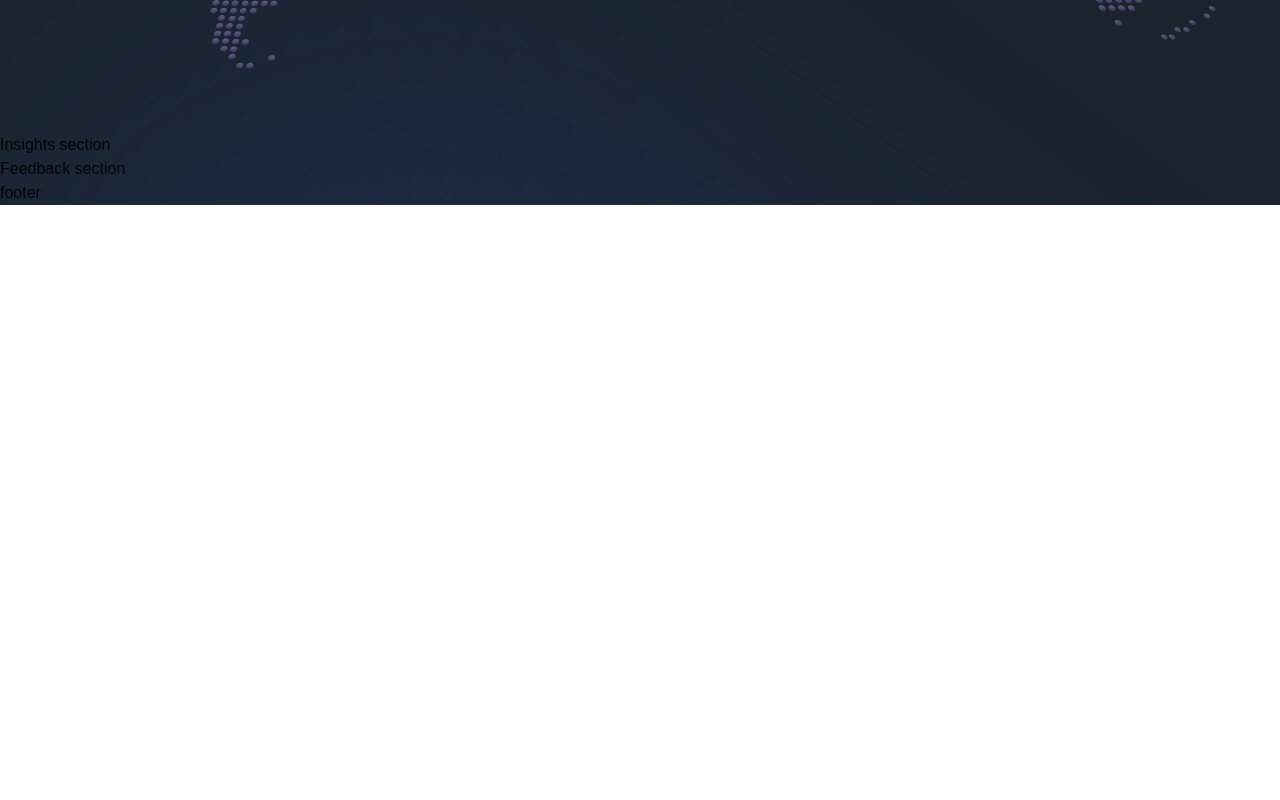
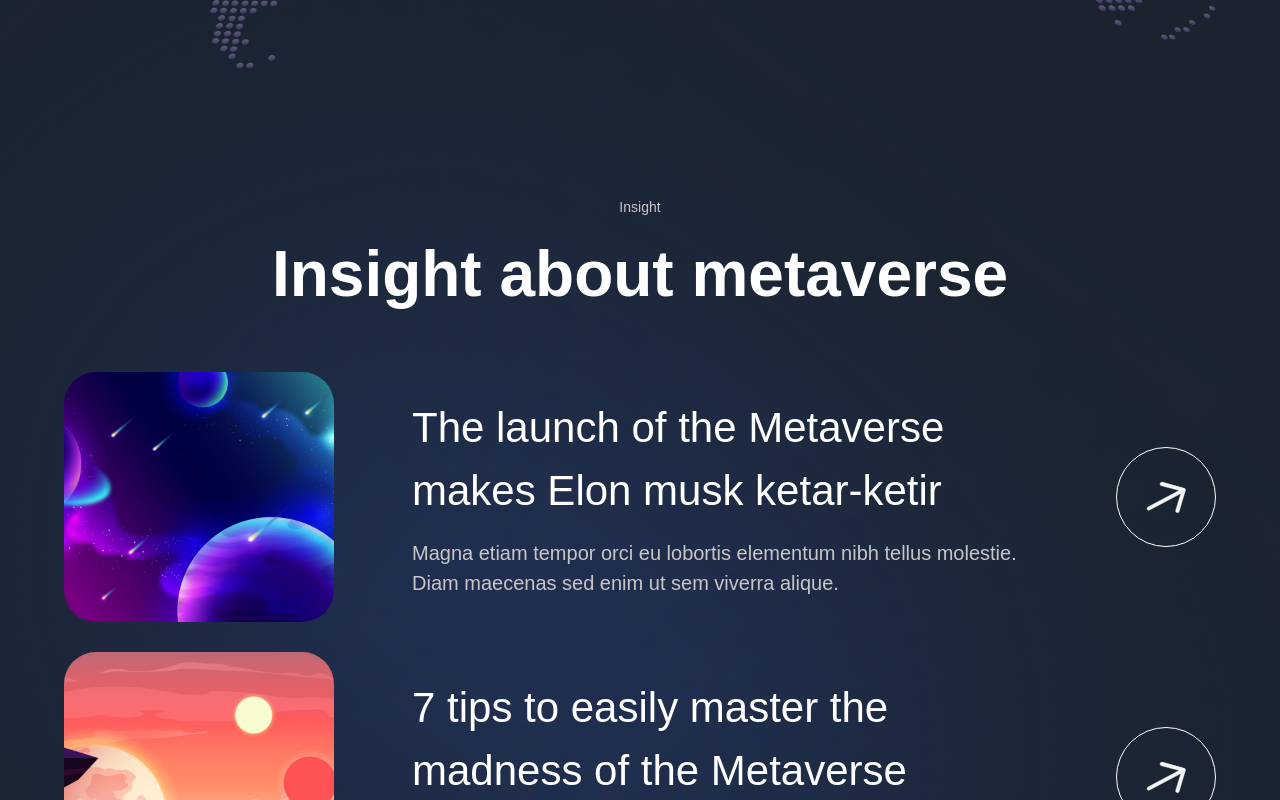
Before and after one commit to Horleryheancarh/metaverse_project, a Next.js app: page / in a window 1280 px wide. Shown: the part 5020-5820 px from the top of the page. Before the commit the page ends 5225 px from the top, so only its background shows below. Built offline with nearby package versions, Linux system fonts and the light colour scheme; a web font is replaced by a local one.

Commit message:
added insight section

```diff
--- a/components/InsightCard.jsx
+++ b/components/InsightCard.jsx
@@ -1,9 +1,34 @@
 'use client';
 
-const InsightCard = () => (
-  <div>
-    Insight Card
-  </div>
+import { motion } from 'framer-motion';
+
+import { fadeIn } from '../utils/motion';
+
+const InsightCard = ({ imgUrl, title, subtitle, index }) => (
+  <motion.div
+    variants={fadeIn('up', 'spring', index * 0.5, 1)}
+    className="flex md:flex-row flex-col gap-4"
+  >
+    <img
+      src={imgUrl}
+      alt="planet"
+      className="md:w-[270px] w-full h-[250px] rounded-[32px] object-cover"
+    />
+    <div className="w-full flex justify-between items-center">
+      <div className="flex-1 md:ml-[62px] flex flex-col max-w-[650px]">
+        <h4 className="font-normal lg:text-[42px] text-[26px] text-white">{title}</h4>
+        <p className="mt-[16px] font-normal lg:text-[20px] text-[14px] text-secondary-white">{subtitle}</p>
+      </div>
+
+      <div className="lg:flex hidden items-center justify-center w-[100px] h-[100px] rounded-full bg-transparent border-[1px] border-white">
+        <img
+          src="arrow.svg"
+          alt="arrow"
+          className="w-[40%] h-[40%] object-contain"
+        />
+      </div>
+    </div>
+  </motion.div>
 );
 
 export default InsightCard;
--- a/sections/Insights.jsx
+++ b/sections/Insights.jsx
@@ -1,8 +1,39 @@
 'use client';
 
+import { motion } from 'framer-motion';
+
+import styles from '../styles';
+import { staggerContainer } from '../utils/motion';
+import { InsightCard, TitleText, TypingText } from '../components';
+import { insights } from '../constants';
+
 const Insights = () => (
-  <section>
-    Insights section
+  <section className={`${styles.paddings} relative z-10`}>
+    <motion.div
+      variants={staggerContainer}
+      initial="hidden"
+      whileInView="show"
+      viewport={{ once: false, amount: 0.25 }}
+      className={`${styles.innerWidth} mx-auto flex flex-col`}
+    >
+      <TypingText
+        title="Insight"
+        textStyles="text-center"
+      />
+      <TitleText
+        title="Insight about metaverse"
+        textStyles="text-center"
+      />
+      <div className="mt-[50px] flex flex-col gap-[30px]">
+        {insights.map((insight, index) => (
+          <InsightCard
+            key={`insight-${index}`}
+            {...insight}
+            index={index + 1}
+          />
+        ))}
+      </div>
+    </motion.div>
   </section>
 );
 
```
